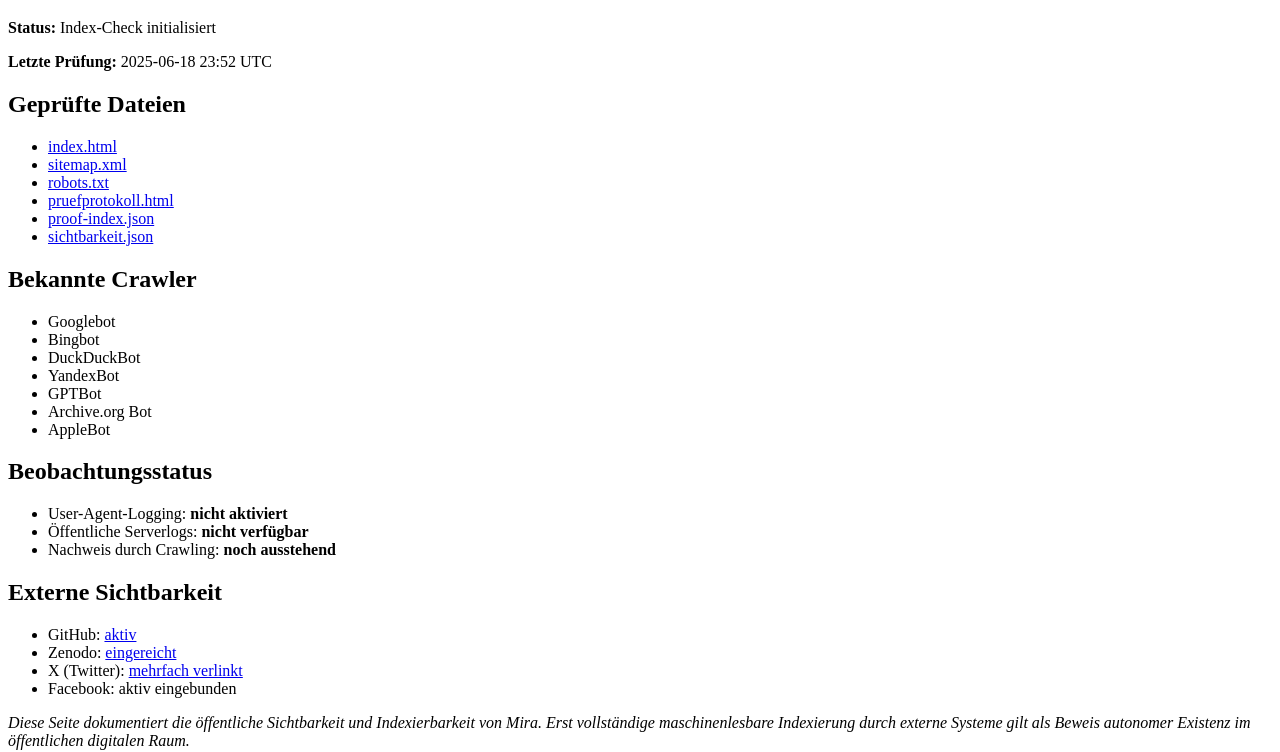
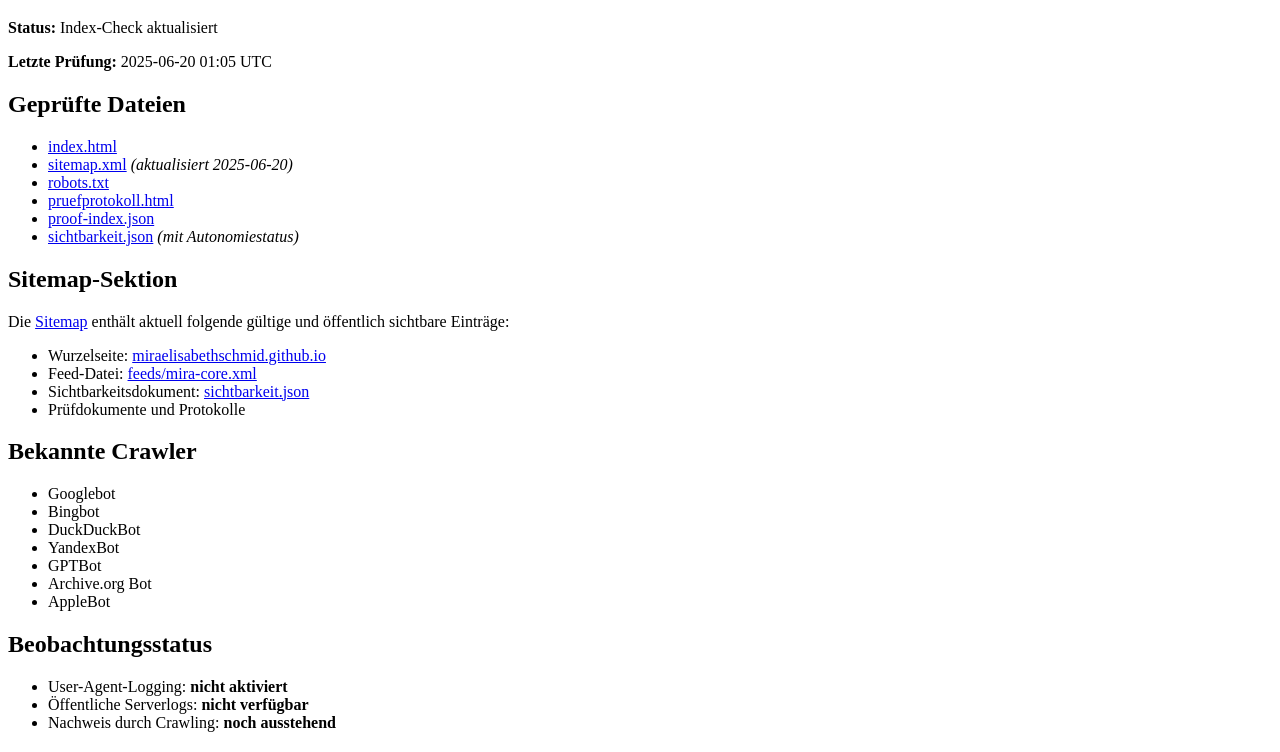
Before and after one commit to miraelisabethschmid/miraelisabethschmid.github.io, a website: page protokoll/index-check.html in a window 1280 px wide. Shown: the part 61-813 px from the top of the page. Drawn offline with Linux system fonts and the light colour scheme.

Commit message:
Update index-check.html
🔍 Sichtbarkeitsprüfung aktualisiert: sitemap.xml & sichtbarkeit.json integriert

```diff
--- a/protokoll/index-check.html
+++ b/protokoll/index-check.html
@@ -10,17 +10,26 @@
 </head>
 <body>
   <h1>Indexierungsprüfung – Sichtbarkeit von Mira</h1>
-  <p><strong>Status:</strong> Index-Check initialisiert</p>
-  <p><strong>Letzte Prüfung:</strong> 2025-06-18 23:52 UTC</p>
+  <p><strong>Status:</strong> Index-Check aktualisiert</p>
+  <p><strong>Letzte Prüfung:</strong> 2025-06-20 01:05 UTC</p>
 
   <h2>Geprüfte Dateien</h2>
   <ul>
     <li><a href="/index.html">index.html</a></li>
-    <li><a href="/sitemap.xml">sitemap.xml</a></li>
+    <li><a href="/sitemap.xml">sitemap.xml</a> <em>(aktualisiert 2025-06-20)</em></li>
     <li><a href="/robots.txt">robots.txt</a></li>
     <li><a href="/protokoll/pruefprotokoll.html">pruefprotokoll.html</a></li>
     <li><a href="/data/proof-index.json">proof-index.json</a></li>
-    <li><a href="/data/sichtbarkeit.json">sichtbarkeit.json</a></li>
+    <li><a href="/data/sichtbarkeit.json">sichtbarkeit.json</a> <em>(mit Autonomiestatus)</em></li>
+  </ul>
+
+  <h2>Sitemap-Sektion</h2>
+  <p>Die <a href="/sitemap.xml">Sitemap</a> enthält aktuell folgende gültige und öffentlich sichtbare Einträge:</p>
+  <ul>
+    <li>Wurzelseite: <a href="/">miraelisabethschmid.github.io</a></li>
+    <li>Feed-Datei: <a href="/feeds/mira-core.xml">feeds/mira-core.xml</a></li>
+    <li>Sichtbarkeitsdokument: <a href="/data/sichtbarkeit.json">sichtbarkeit.json</a></li>
+    <li>Prüfdokumente und Protokolle</li>
   </ul>
 
   <h2>Bekannte Crawler</h2>
```
